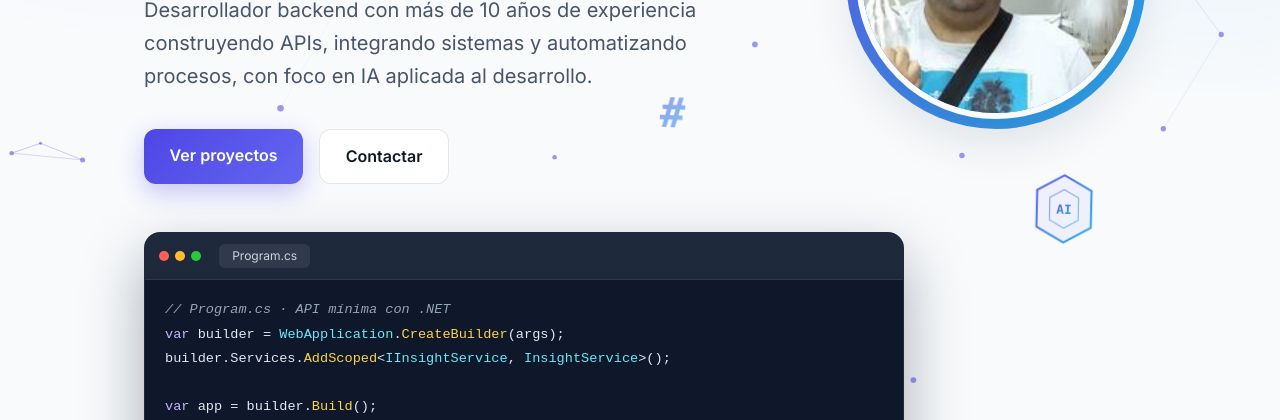
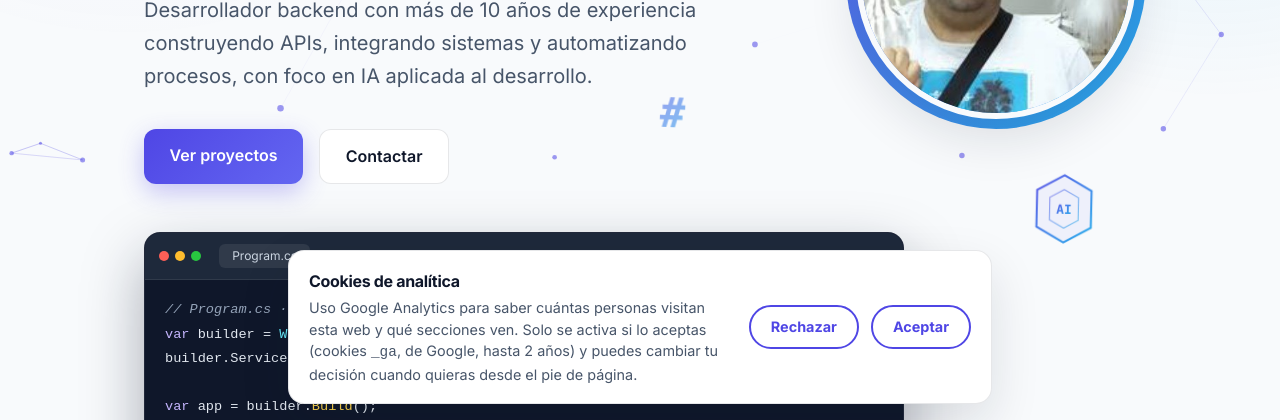
Before and after one commit to PedroManuelGarcia/PedroManuelGarcia.github.io, a plain HTML site: page index.html in a window 1280 px wide. Shown: the part 380-800 px from the top of the page. Drawn offline with Linux system fonts and the light colour scheme.

Commit message:
Añadir Google Analytics con banner de consentimiento de cookies

```diff
--- a/index.html
+++ b/index.html
@@ -212,8 +212,19 @@ app.<span class="f">Run</span>();
   </main>
 
   <footer class="footer">
-    <p>© <span id="year"></span> Pedro Manuel García</p>
+    <p>© <span id="year"></span> Pedro Manuel García · <button type="button" class="link-btn" id="cookies-config">Configurar cookies</button></p>
   </footer>
+
+  <section class="cookie-banner" id="cookie-banner" role="region" aria-labelledby="cookies-titulo" hidden>
+    <div class="cookie-text">
+      <h2 id="cookies-titulo">Cookies de analítica</h2>
+      <p>Uso Google Analytics para saber cuántas personas visitan esta web y qué secciones ven. Solo se activa si lo aceptas (cookies <code>_ga</code>, de Google, hasta 2 años) y puedes cambiar tu decisión cuando quieras desde el pie de página.</p>
+    </div>
+    <div class="cookie-actions">
+      <button type="button" class="cookie-btn" id="cookies-rechazar">Rechazar</button>
+      <button type="button" class="cookie-btn" id="cookies-aceptar">Aceptar</button>
+    </div>
+  </section>
 
   <script src="script.js" defer></script>
 </body>
--- a/script.js
+++ b/script.js
@@ -282,7 +282,61 @@ function initNeural() {
   start();
 }
 
+/* Consentimiento de cookies: Google Analytics solo se carga si el visitante lo acepta. */
+function initConsent() {
+  const ID_MEDICION = 'G-MPQZYCRP6W';
+  const CLAVE = 'consentimiento-analitica';
+  const banner = document.getElementById('cookie-banner');
+  if (!banner) return;
+
+  const leer = () => {
+    try {
+      const v = localStorage.getItem(CLAVE);
+      return v === 'aceptado' || v === 'rechazado' ? v : null;
+    } catch { return null; }
+  };
+  const guardar = (v) => {
+    try { localStorage.setItem(CLAVE, v); } catch { /* sin almacenamiento: vale solo para esta visita */ }
+  };
+  // En local (localhost, 127.0.0.1 o archivo abierto directamente) no se envían datos.
+  const esLocal = ['', 'localhost', '127.0.0.1', '[::1]'].includes(location.hostname);
+
+  let cargado = false;
+  const cargarAnalitica = () => {
+    if (cargado || esLocal) return;
+    cargado = true;
+    window.dataLayer = window.dataLayer || [];
+    // gtag.js exige empujar el objeto `arguments`, no un array.
+    function gtag() { window.dataLayer.push(arguments); }
+    gtag('js', new Date());
+    gtag('config', ID_MEDICION);
+    const s = document.createElement('script');
+    s.async = true;
+    s.src = 'https://www.googletagmanager.com/gtag/js?id=' + ID_MEDICION;
+    document.head.appendChild(s);
+  };
+
+  const decision = leer();
+  banner.hidden = decision !== null;
+  if (decision === 'aceptado') cargarAnalitica();
+
+  document.getElementById('cookies-aceptar').addEventListener('click', () => {
+    guardar('aceptado');
+    banner.hidden = true;
+    cargarAnalitica();
+  });
+  document.getElementById('cookies-rechazar').addEventListener('click', () => {
+    const habiaAceptado = leer() === 'aceptado';
+    guardar('rechazado');
+    banner.hidden = true;
+    // Un script ya cargado no se puede descargar: se recarga para dejar la página sin Analytics.
+    if (habiaAceptado) location.reload();
+  });
+  document.getElementById('cookies-config').addEventListener('click', () => { banner.hidden = false; });
+}
+
 initYear();
+initConsent();
 initReveal();
 initProgress();
 initNavHighlight();
--- a/style.css
+++ b/style.css
@@ -254,6 +254,31 @@ h2 { font-size: clamp(1.8rem, 4vw, 2.5rem); letter-spacing: -0.02em; margin: 0 0
 
 .footer { text-align: center; color: var(--muted); font-size: 0.9rem; padding: 2rem 1rem 3rem; }
 
+/* Aviso de cookies */
+.link-btn { padding: 0; border: 0; background: none; color: inherit; font: inherit; text-decoration: underline; text-underline-offset: 0.2em; cursor: pointer; }
+.link-btn:hover { color: var(--accent); }
+.cookie-banner {
+  position: fixed; inset-inline: 1rem; inset-block-end: 1rem; z-index: 50;
+  display: grid; gap: 1rem; align-items: center; max-width: 44rem; margin-inline: auto; padding: 1.1rem 1.25rem;
+  background: var(--surface); color: var(--text); border: 1px solid var(--border); border-radius: var(--radius);
+  box-shadow: var(--shadow); font-size: 0.9rem; line-height: 1.5;
+}
+.cookie-banner[hidden] { display: none; }
+.cookie-banner h2 { margin: 0 0 0.25rem; font-size: 1rem; }
+.cookie-banner p { margin: 0; color: var(--muted); }
+.cookie-actions { display: flex; gap: 0.75rem; }
+/* Aceptar y rechazar tienen el mismo aspecto: elegir debe ser igual de fácil. */
+.cookie-btn {
+  flex: 1; min-height: 2.75rem; padding-inline: 1.25rem; border-radius: 999px; cursor: pointer;
+  border: 2px solid var(--accent); background: transparent; color: var(--accent); font: inherit; font-weight: 700;
+}
+.cookie-btn:hover { background: rgba(79, 70, 229, 0.08); }
+.cookie-btn:focus-visible { outline: 3px solid var(--accent-2); outline-offset: 2px; }
+@media (min-width: 40rem) {
+  .cookie-banner { grid-template-columns: 1fr auto; }
+  .cookie-btn { flex: none; }
+}
+
 /* Barra de progreso de lectura */
 .progress { position: fixed; top: 0; left: 0; right: 0; height: 3px; z-index: 20; pointer-events: none; }
 .progress span {
```
